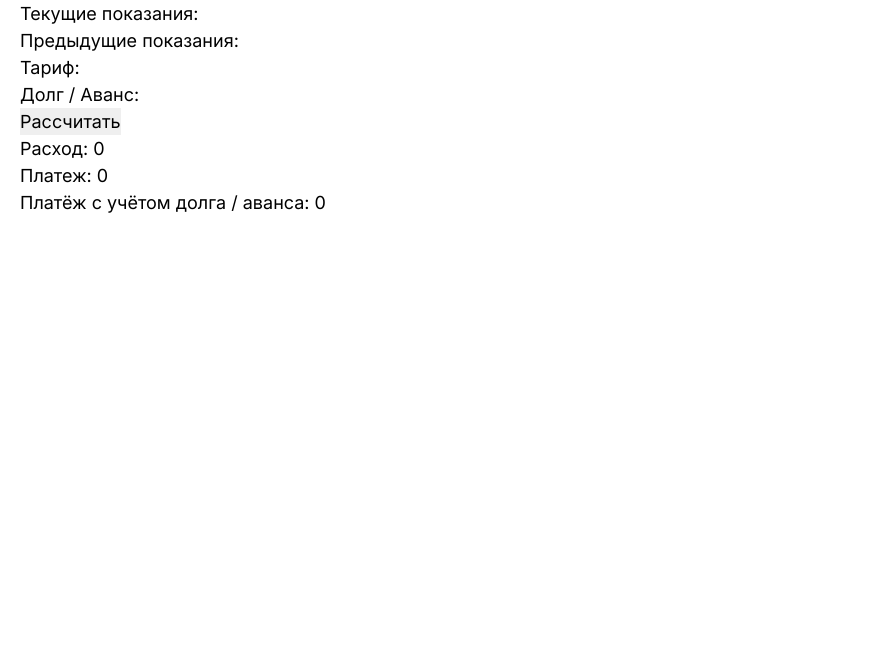
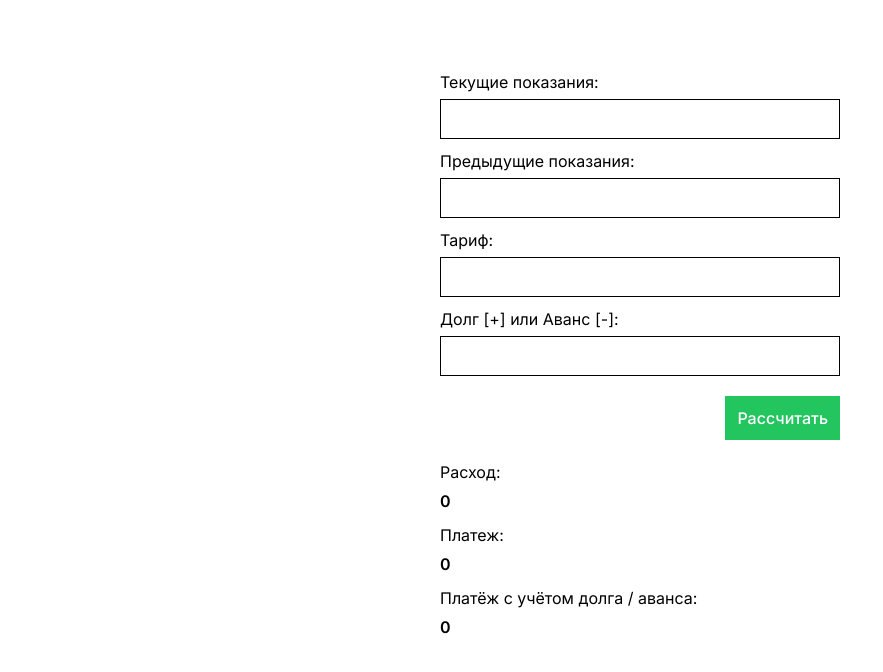
Before and after one commit to flinski/bill-calculator, a website: page index.html in a window 1280 px wide. Shown: the whole page, without its empty margins (0-883 px from the left). Drawn offline with Linux system fonts and the light colour scheme.

Commit message:
feat: add css

```diff
--- a/assets/styles/styles.css
+++ b/assets/styles/styles.css
@@ -23,7 +23,11 @@
   --font-family: "Inter", sans-serif;
   --color-text: #000;
   --color-background: #fff;
-  --container-width: 77.5rem;
+  --color-accent: #4ade80;
+  --color-accent-light: #86efac;
+  --color-accent-dark: #22c55e;
+  --border-radius: 0rem;
+  --container-width: 25rem;
   --container-padding-x: 1.25rem;
   --transition-duration: 0.2s;
 }
@@ -92,7 +96,7 @@ svg * {
 
 body {
   font-family: var(--font-family);
-  font-size: 1.125rem;
+  font-size: 1rem;
   font-weight: 400;
   line-height: 1.5;
   color: var(--color-text);
@@ -110,6 +114,24 @@ input,
 textarea,
 svg * {
   transition-duration: var(--transition-duration);
+}
+
+* {
+  outline: none;
+  -webkit-tap-highlight-color: transparent;
+}
+
+/* Chrome, Safari, Edge, Opera */
+input[type=number]::-webkit-outer-spin-button,
+input[type=number]::-webkit-inner-spin-button {
+  -webkit-appearance: none;
+  appearance: none;
+  margin: 0;
+}
+
+/* Firefox */
+input[type=number] {
+  -moz-appearance: textfield;
 }
 
 .container {
@@ -142,3 +164,67 @@ svg * {
     display: none !important;
   }
 }
+
+.bill-calculator__body {
+  padding-block: 4.375rem;
+  display: flex;
+  flex-direction: column;
+  justify-content: center;
+  row-gap: 1.25rem;
+}
+.bill-calculator__inputs-item {
+  display: flex;
+  flex-direction: column;
+}
+.bill-calculator__inputs-item:not(:last-child) {
+  margin-bottom: 0.625rem;
+}
+.bill-calculator__label {
+  margin-bottom: 0.3125rem;
+}
+.bill-calculator__input {
+  width: 100%;
+  min-height: 2.5rem;
+  padding: 0.25rem 0.5rem;
+  border: 0.0625rem solid var(--color-text);
+  border-radius: var(--border-radius);
+}
+.bill-calculator__input:focus-visible {
+  outline: 0.0625rem solid var(--color-text);
+}
+.bill-calculator__button {
+  align-self: flex-end;
+  display: inline-flex;
+  justify-content: center;
+  align-items: center;
+  text-align: center;
+  min-height: 2.75rem;
+  padding-inline: 0.75rem;
+  font-weight: 500;
+  border-radius: var(--border-radius);
+  color: var(--color-background);
+  background-color: var(--color-accent-dark);
+}
+@media (hover: hover) {
+  .bill-calculator__button:hover {
+    background-color: var(--color-accent);
+  }
+}
+@media (hover: none) {
+  .bill-calculator__button:active {
+    background-color: var(--color-accent);
+  }
+}
+.bill-calculator__results-item {
+  display: flex;
+  flex-direction: column;
+}
+.bill-calculator__results-item:not(:last-child) {
+  margin-bottom: 0.625rem;
+}
+.bill-calculator__title {
+  margin-bottom: 0.3125rem;
+}
+.bill-calculator__difference, .bill-calculator__payment, .bill-calculator__debt {
+  font-weight: 600;
+}
--- a/index.html
+++ b/index.html
@@ -26,20 +26,23 @@
 								<input class="bill-calculator__input" id="tariff" type="number" />
 							</li>
 							<li class="bill-calculator__inputs-item">
-								<label class="bill-calculator__label" for="debt">Долг / Аванс:</label>
+								<label class="bill-calculator__label" for="debt">Долг [+] или Аванс [-]:</label>
 								<input class="bill-calculator__input" id="debt" type="number" />
 							</li>
 						</ul>
 						<button class="bill-calculator__button" type="button">Рассчитать</button>
 						<ul class="bill-calculator__results">
 							<li class="bill-calculator__results-item">
-								<div class="bill-calculator__difference">Расход: 0</div>
+								<div class="bill-calculator__title">Расход:</div>
+								<div class="bill-calculator__difference">0</div>
 							</li>
 							<li class="bill-calculator__results-item">
-								<div class="bill-calculator__payment">Платеж: 0</div>
+								<div class="bill-calculator__title">Платеж:</div>
+								<div class="bill-calculator__payment">0</div>
 							</li>
 							<li class="bill-calculator__results-item">
-								<div class="bill-calculator__debt">Платёж с учётом долга / аванса: 0</div>
+								<div class="bill-calculator__title">Платёж с учётом долга / аванса:</div>
+								<div class="bill-calculator__debt">0</div>
 							</li>
 						</ul>
 					</div>
```
